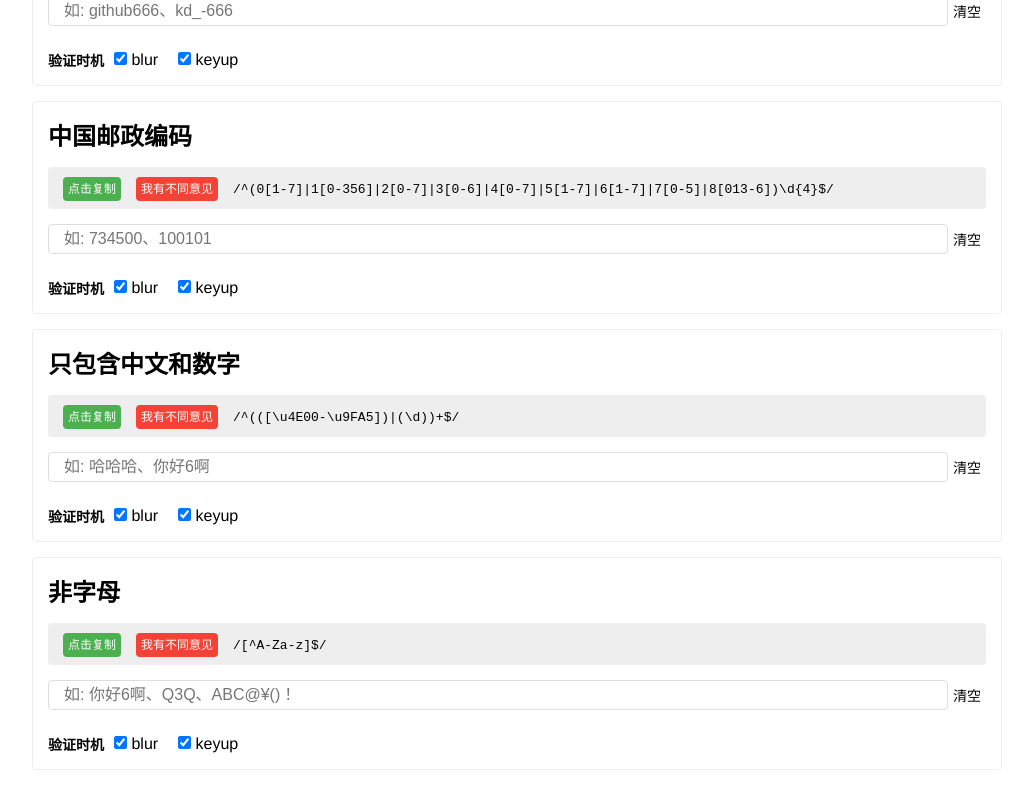
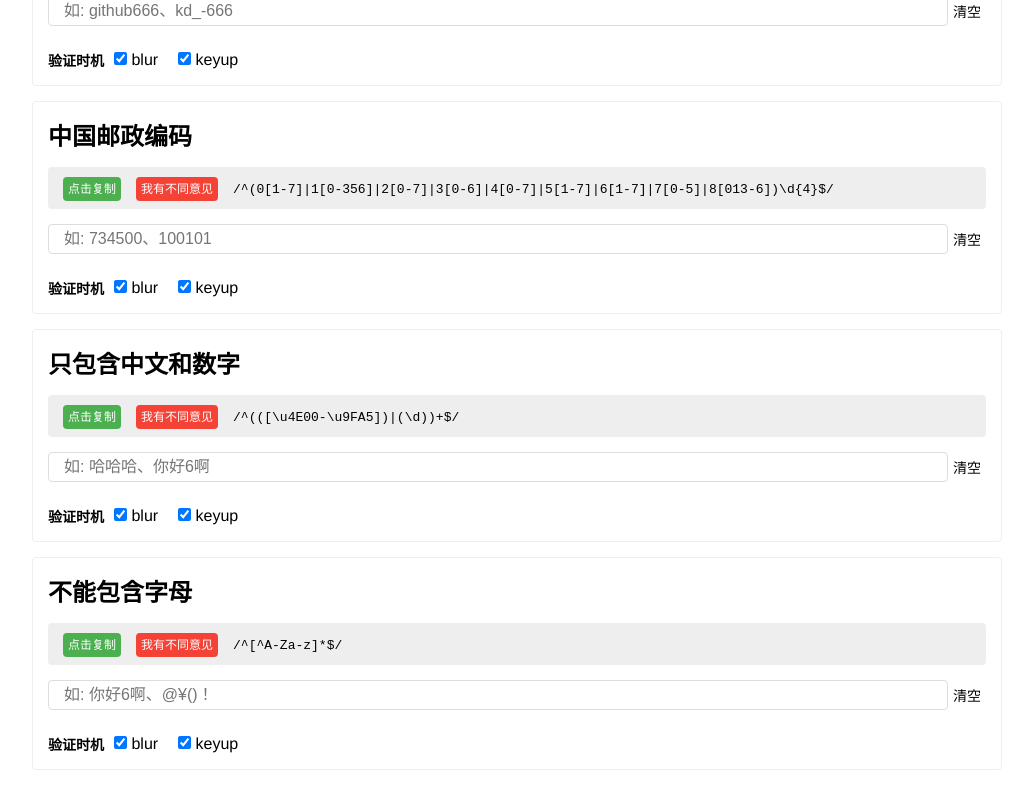
Before and after one commit to any86/any-rule, a Vue app: page / in a window 1280 px wide. Shown: the part 10816-11616 px from the top of the page, without its empty margins (123-1156 px from the left). Built offline with nearby package versions, Linux system fonts and the light colour scheme.

Commit message:
fix: 修复"不能包含字母"(#10)

```diff
--- a/src/RULES.js
+++ b/src/RULES.js
@@ -239,8 +239,8 @@ module.exports = [
         example: '如: 哈哈哈、你好6啊'
     },
     {
-        title: '非字母',
-        rule: /[^A-Za-z]$/,
-        example: '如: 你好6啊、Q3Q、ABC@¥()！'
+        title: '不能包含字母',
+        rule: /^[^A-Za-z]*$/,
+        example: '如: 你好6啊、@¥()！'
     }
 ];
```
Also changed, not shown: 1 other file (tests, documents, lock files or other folders).
